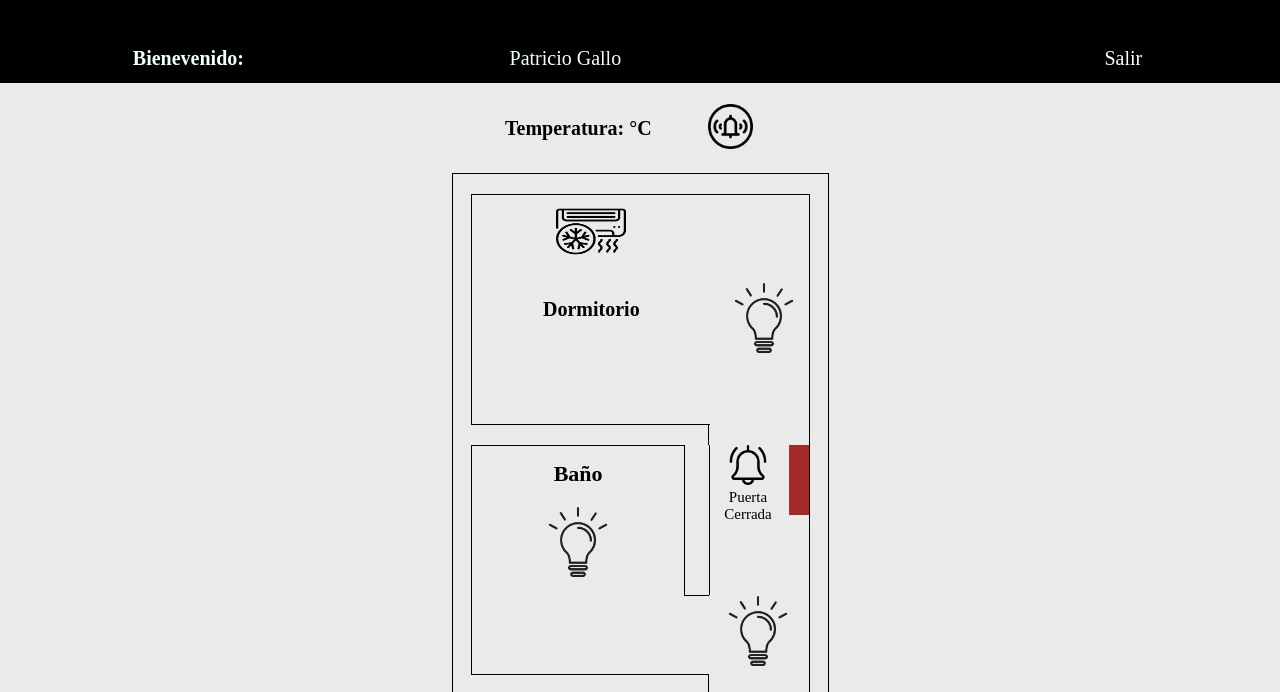
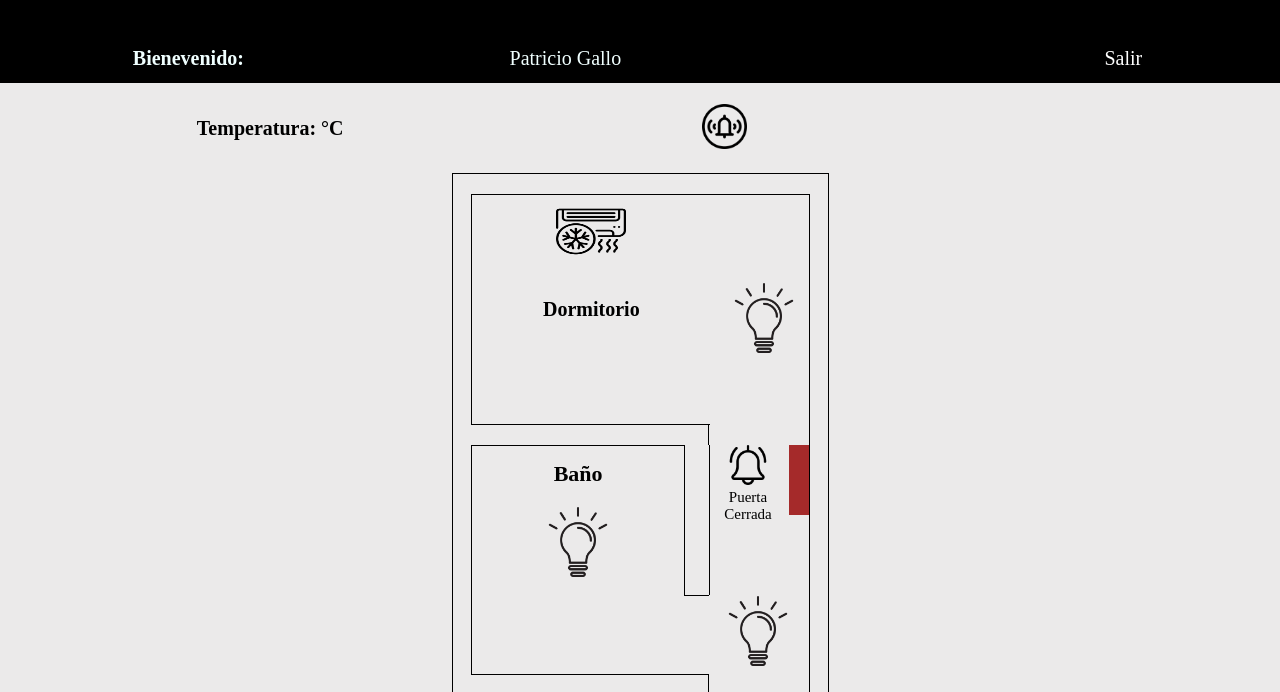
Before and after one commit to PatricioGallo/domotica, a plain HTML site: page index.html in a window 1280 px wide. Shown: the part 67-759 px from the top of the page. Drawn offline with Linux system fonts and the light colour scheme; no server answers.

Commit message:
Arreglo problemas con el texto de alarma

```diff
--- a/style.css
+++ b/style.css
@@ -63,14 +63,15 @@ header{
     justify-content: center;
 }
 .pre_cuerpo{
-    width: 100%;
+    width: 98%;
+    margin-left: 1%;
     height: 50px;
     display: flex;
-    justify-content: center;
+    justify-content: space-around;
     margin-bottom: 20px;
 }
 .temperatura{
-    width: 200px;
+    width: 170px;
     height: 50px;
     display: flex;
     flex-direction: column;
@@ -78,6 +79,7 @@ header{
 }
 .temperatura h1{
     font-size: 20px;
+    text-align: center;
 }
 .boton_alarma{
     width: 50px;
@@ -98,7 +100,7 @@ header{
     display: flex;
     flex-direction: column;
     justify-content: center;
-    margin-left: 20px;
+    text-align: center;
 }
 .texto_verde{
     color: green;
```
